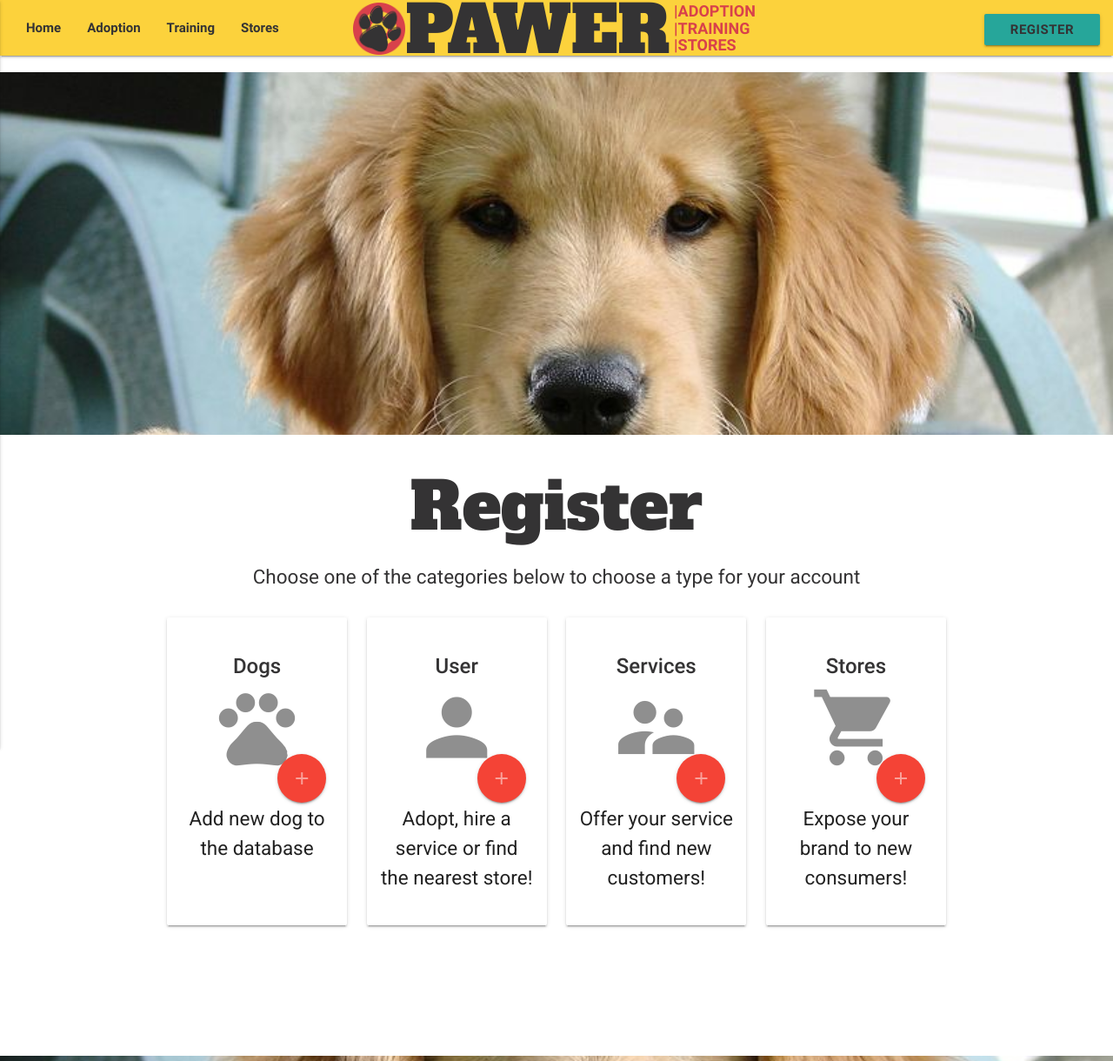
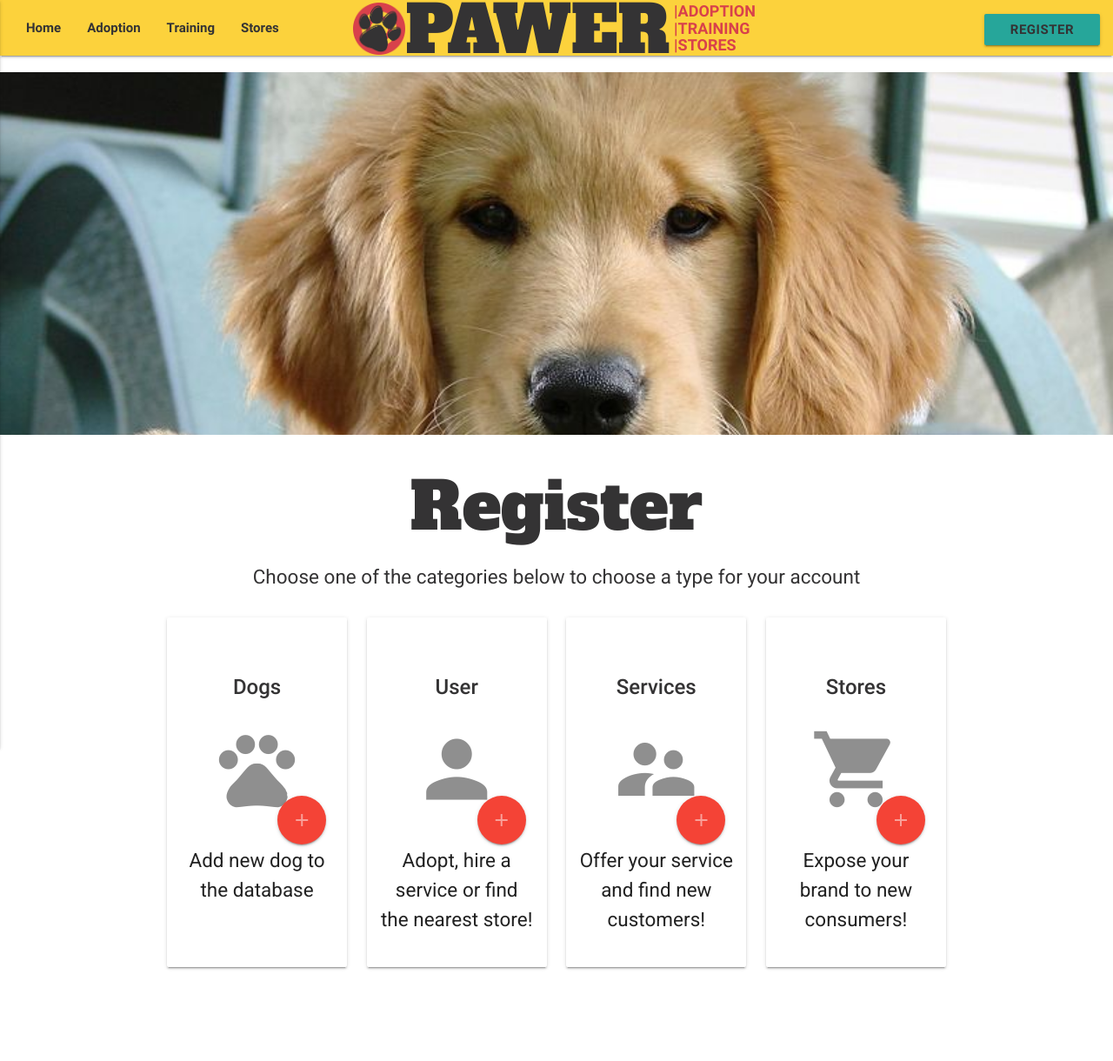
Before and after one commit to romqrq/Pawer, a Flask app: page /register in a window 1280 px wide. Shown: the top 1220 px of the page at 87% size. Run offline with Flask 2, Linux system fonts and the light colour scheme; some libraries are stand-ins or nearby versions; some web fonts are replaced.

Commit message:
Changed element for card titles

```diff
--- a/templates/register.html
+++ b/templates/register.html
@@ -11,7 +11,7 @@
         <div class="row card-row-register">
             <div class="col s3">
                 <div class="card">
-                    <span class="card-title">Dogs</span>
+                    <p class="card-title">Dogs</p>
                     <div class="card-image">
                         <i class="material-icons card-icon">pets</i>
                         <a value="dogs" class="btn-floating btn-large halfway-fab waves-effect waves-light red pulse account-type"><i class="material-icons">add</i></a>
@@ -23,7 +23,7 @@
             </div>
             <div class="col s3">
                 <div class="card">
-                    <span class="card-title">User</span>
+                    <p class="card-title">User</p>
                     <div class="card-image">
                         <i class="material-icons card-icon">person</i>
                         <a value="users" class="btn-floating btn-large halfway-fab waves-effect waves-light red pulse account-type"><i class="material-icons">add</i></a>
@@ -35,7 +35,7 @@
             </div>
             <div class="col s3">
                 <div class="card">
-                    <span class="card-title">Services</span>
+                    <p class="card-title">Services</p>
                     <div class="card-image">
                         <i class="material-icons card-icon">supervisor_account</i>
                         <a value="services" class="btn-floating btn-large halfway-fab waves-effect waves-light red pulse account-type"><i class="material-icons">add</i></a>
@@ -47,7 +47,7 @@
             </div>
             <div class="col s3">
                 <div class="card">
-                    <span class="card-title">Stores</span>
+                    <p class="card-title">Stores</p>
                     <div class="card-image">
                         <i class="material-icons card-icon">shopping_cart</i>
                         <a value="stores" class="btn-floating btn-large halfway-fab waves-effect waves-light red pulse account-type"><i class="material-icons">add</i></a>
```
